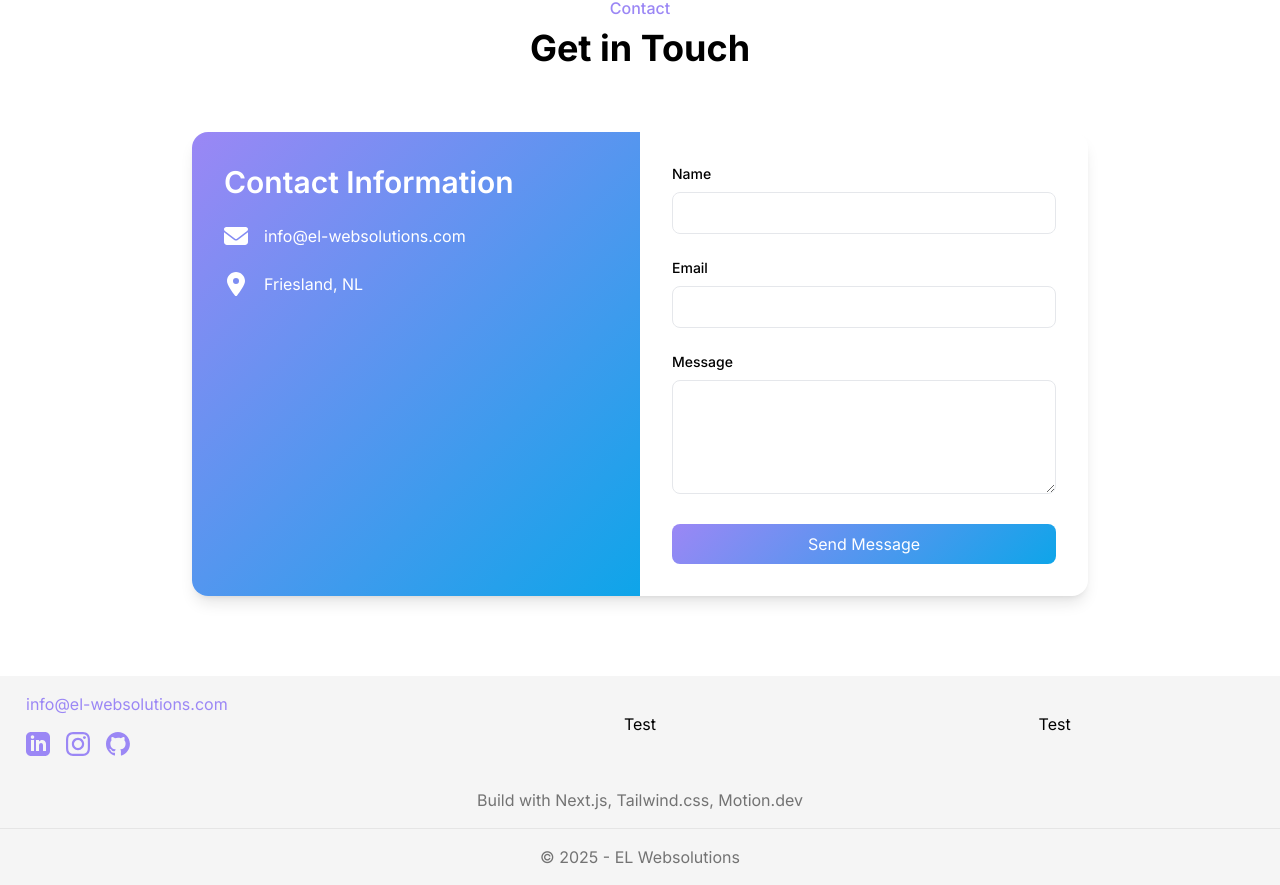
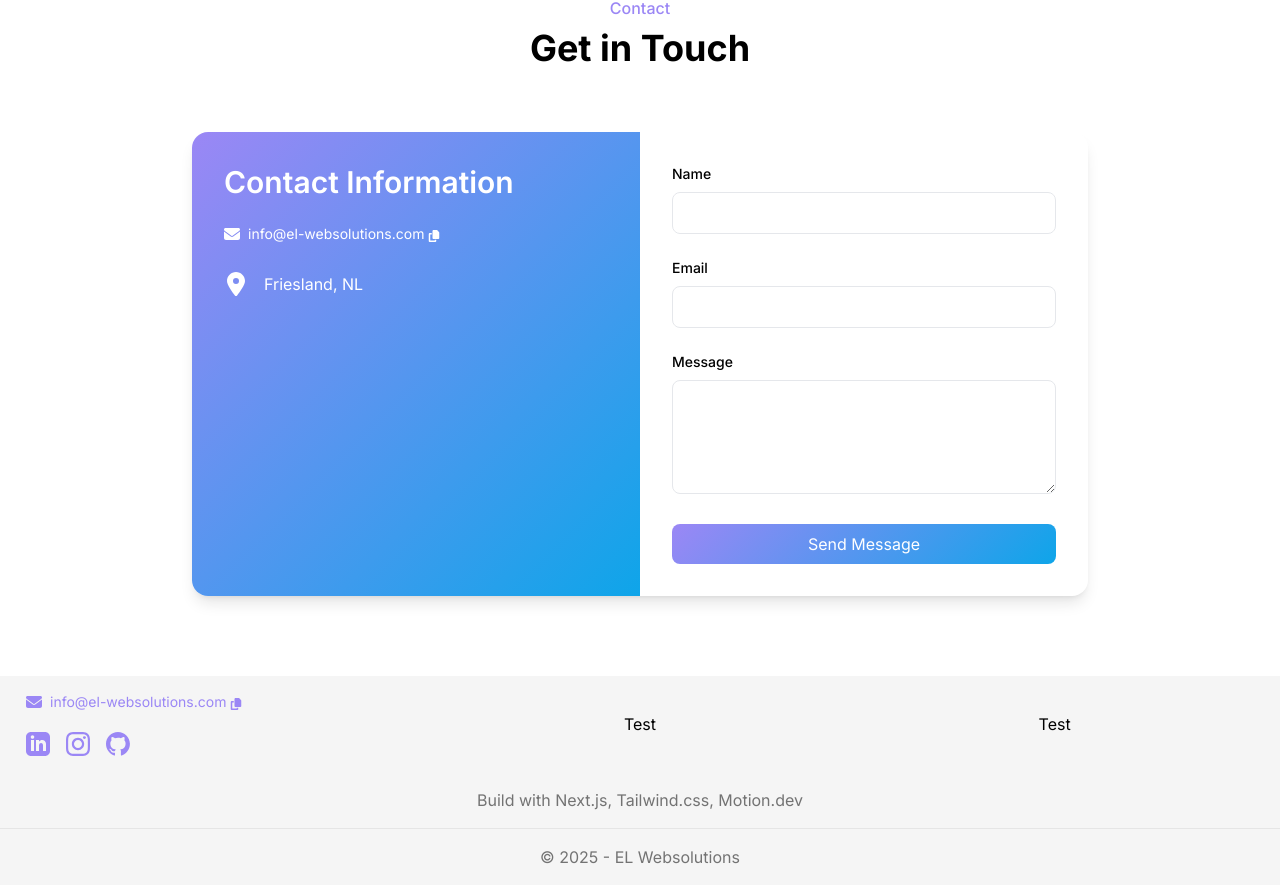
Before and after one commit to EgbertLudema/EL-Websolutions-React, a Next.js app: page / in a window 1280 px wide. Shown: the part 5100-5985 px from the top of the page. Built offline with nearby package versions, Linux system fonts and the light colour scheme.

Commit message:
Updated contact
Updated contact styling & animations.
Added UI component for email so I can reuse it.

```diff
--- a/app/globals.css
+++ b/app/globals.css
@@ -64,6 +64,9 @@
     .light-gradient-bg{
         background: var(--light-background-gradient);
     }
+    .hover-underline{
+        @apply relative pb-1 before:absolute before:left-0 before:bottom-0 before:w-0 before:h-[1px] before:transition-all before:duration-200 before:group-hover:w-full;
+    }
 }
 
 body {
--- a/components/Footer.tsx
+++ b/components/Footer.tsx
@@ -1,22 +1,15 @@
-"use client"
+import EmailLink from "./ui/emailLink";
 
 export default function Footer() {
     const currentYear = new Date().getFullYear();
+
     return (
         <footer className="bg-neutral-100 dark:bg-neutral-900">
             <div className="container">
                 <div className="grid grid-cols-1 md:grid-cols-3 gap-4 p-4 items-center text-center">
                     <div className="flex flex-col justify-items-start space-y-4">
-                        {/* Email */}
-                        <p className="text-start">
-                            <a
-                                target="_blank"
-                                href="mailto:info@el-websolutions.com"
-                                className="primary-color hover:underline hover:text-indigo-600 transition"
-                            >
-                                info@el-websolutions.com
-                            </a>
-                        </p>
+                        {/* Email Copy Feature */}
+                        <EmailLink color="primary" />
 
                         {/* Social Links */}
                         <ul className="flex space-x-4">
--- a/components/contact.tsx
+++ b/components/contact.tsx
@@ -1,9 +1,12 @@
-import { FaEnvelope } from "react-icons/fa6";
-import { FaLocationDot } from "react-icons/fa6";
+"use client";
 
+import { useState } from "react";
+import { FaEnvelope, FaLocationDot, FaCopy, FaCheck } from "react-icons/fa6";
+import { motion, AnimatePresence } from "framer-motion";
+import EmailLink from "./ui/emailLink";
 
-export default function Contact(){
-    return(
+export default function Contact() {
+    return (
         <section id="contact" className="py-20 bg-background">
             <div className="container mx-auto px-6">
                 <div className="text-center mb-16">
@@ -12,20 +15,32 @@ export default function Contact(){
                 </div>
                 <div className="max-w-4xl mx-auto bg-background rounded-2xl shadow-lg overflow-hidden">
                     <div className="grid md:grid-cols-2">
-                    <div className="p-8 bg-gradient-primary text-white">
+                        {/* Contact Info */}
+                        <motion.div
+                            initial={{ opacity: 0, x: -100 }}
+                            whileInView={{ opacity: 1, x: 0 }}
+                            transition={{ type: "spring", stiffness: 200, damping: 15 }}
+                            className="p-8 bg-gradient-primary text-white"
+                        >
                             <h3 className="text-3xl font-semibold mb-6">Contact Information</h3>
                             <div className="space-y-6">
-                            <div className="flex items-center space-x-4">
-                            <FaEnvelope className="w-6 h-6" />
-                            <span>info@el-websolutions.com</span>
-                            </div>
+                                <EmailLink color="white" />
+
+                                {/* Location */}
                                 <div className="flex items-center space-x-4">
                                     <FaLocationDot className="w-6 h-6" />
                                     <span>Friesland, NL</span>
                                 </div>
                             </div>
-                    </div>
-                    <form className="p-8">
+                        </motion.div>
+
+                        {/* Contact Form */}
+                        <motion.form
+                            initial={{ opacity: 0, x: 100 }}
+                            whileInView={{ opacity: 1, x: 0 }}
+                            transition={{ type: "spring", stiffness: 200, damping: 15 }}
+                            className="p-8 dark:bg-neutral-900"
+                        >
                             <div className="space-y-6">
                                 <div>
                                     <label className="block text-sm font-medium text-foreground mb-2">
@@ -33,7 +48,8 @@ export default function Contact(){
                                     </label>
                                     <input
                                         type="text"
-                            className="w-full px-4 py-2 border border-border bg-background rounded-lg focus:ring-2 focus:ring-primary focus:border-transparent"
+                                        required
+                                        className="w-full px-4 py-2 border border-border dark:border-neutral-700 bg-background rounded-lg focus:ring-2 focus:ring-primary focus:border-transparent focus-visible:outline-0 transition-all duration-300"
                                     />
                                 </div>
                                 <div>
@@ -42,7 +58,8 @@ export default function Contact(){
                                     </label>
                                     <input
                                         type="email"
-                            className="w-full px-4 py-2 border border-border bg-background rounded-lg focus:ring-2 focus:ring-primary focus:border-transparent"
+                                        required
+                                        className="w-full px-4 py-2 border border-border dark:border-neutral-700 bg-background rounded-lg focus:ring-2 focus:ring-primary focus:border-transparent focus-visible:outline-0 transition-all duration-300"
                                     />
                                 </div>
                                 <div>
@@ -51,20 +68,23 @@ export default function Contact(){
                                     </label>
                                     <textarea
                                         rows={4}
-                            className="w-full px-4 py-2 border border-border bg-background rounded-lg focus:ring-2 focus:ring-primary focus:border-transparent"
+                                        required
+                                        className="w-full px-4 py-2 border border-border dark:border-neutral-700 bg-background rounded-lg focus:ring-2 focus:ring-primary focus:border-transparent focus-visible:outline-0 transition-all duration-300"
                                     />
                                 </div>
-                        <button
+                                <motion.button
                                     type="submit"
                                     className="w-full px-8 py-3 gradient-btn"
+                                    whileHover={{ scale: 1.05 }}
+                                    whileTap={{ scale: 0.95 }}
                                 >
                                     Send Message
-                        </button>
+                                </motion.button>
                             </div>
-                    </form>
+                        </motion.form>
                     </div>
                 </div>
             </div>
         </section>
-    )
+    );
 }
--- /dev/null
+++ b/components/ui/emailLink.tsx
@@ -0,0 +1,64 @@
+"use client";
+
+import { useState } from "react";
+import { FaEnvelope, FaCopy, FaCheck } from "react-icons/fa6";
+import { motion, AnimatePresence } from "framer-motion";
+
+interface EmailLinkProps {
+    color: string;
+}
+
+export default function EmailLink({ color }: EmailLinkProps) {
+    const [copied, setCopied] = useState(false);
+
+    const copyEmail = () => {
+        const email = "info@el-websolutions.com";
+        navigator.clipboard.writeText(email)
+            .then(() => {
+                setCopied(true);
+                setTimeout(() => setCopied(false), 2600);
+            })
+            .catch(err => console.error("Failed to copy email: ", err));
+    };
+
+    return (
+        <div className={`flex items-center space-x-2 text-${color}`}>
+            <FaEnvelope className={`w-4 h-4 mb-1 text-${color}`} />
+            <button
+                onClick={copyEmail}
+                className="relative group flex items-center space-x-1 focus:outline-none"
+            >
+                <span className={`hover-underline before:bg-${color} text-sm`}>
+                    info@el-websolutions.com
+                </span>
+                <div className="w-3 h-3">
+                    <AnimatePresence>
+                        {copied ? (
+                            <motion.span
+                                key="check"
+                                initial={{ scale: 0, opacity: 0 }}
+                                animate={{ scale: 1, opacity: 1 }}
+                                exit={{ scale: 0, opacity: 0 }}
+                                transition={{ type: "spring", stiffness: 200, damping: 15 }}
+                                className="absolute right-0 w-3 h-3"
+                            >
+                                <FaCheck className={`w-full h-full text-${color}`} />
+                            </motion.span>
+                        ) : (
+                            <motion.span
+                                key="copy"
+                                initial={{ scale: 0, opacity: 0 }}
+                                animate={{ scale: copied ? 0 : 1, opacity: 1 }}
+                                exit={{ scale: 0, opacity: 0 }}
+                                transition={{ type: "spring", stiffness: 200, damping: 15 }}
+                                className="absolute right-0 w-3 h-3"
+                            >
+                                <FaCopy className={`w-full h-full text-${color}`} />
+                            </motion.span>
+                        )}
+                    </AnimatePresence>
+                </div>
+            </button>
+        </div>
+    );
+}
```
Lines whose indentation alone changed are shown as unchanged.
